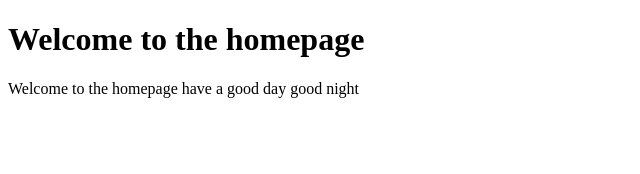
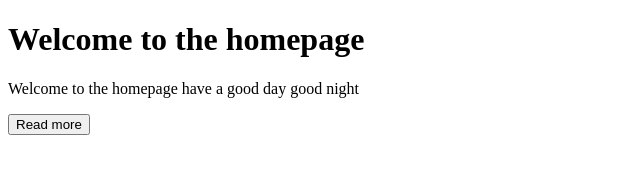
Before and after one commit to DharaniMothilal/FirstProject, a plain HTML site: page index.html in a window 1280 px wide. Shown: the whole page, without its empty margins (0-640 px from the left). Drawn offline with Linux system fonts and the light colour scheme.

Commit message:
add button tag

```diff
--- a/index.html
+++ b/index.html
@@ -8,5 +8,6 @@
 <body>
     <h1>Welcome to the homepage</h1>
     <p>Welcome to the homepage have a good day good night</p>
+    <button>Read more</button>
 </body>
 </html>
```
